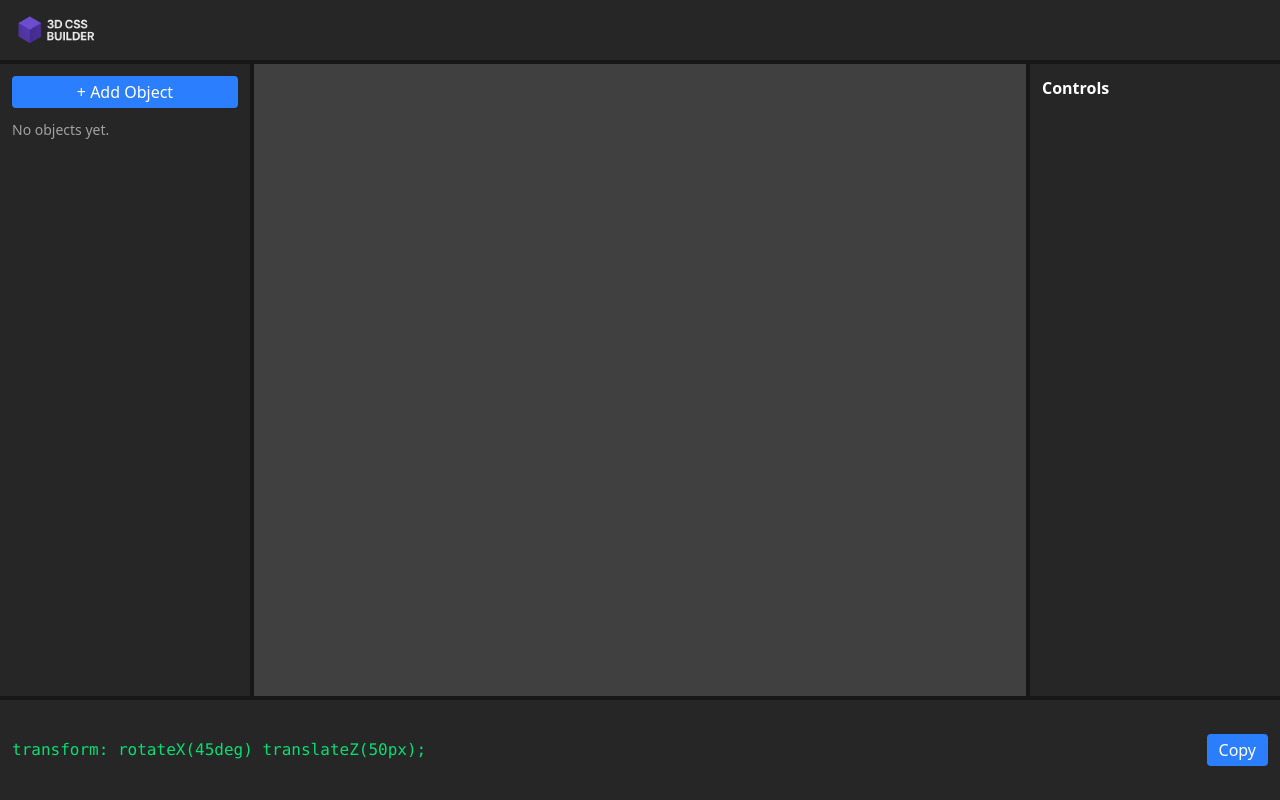
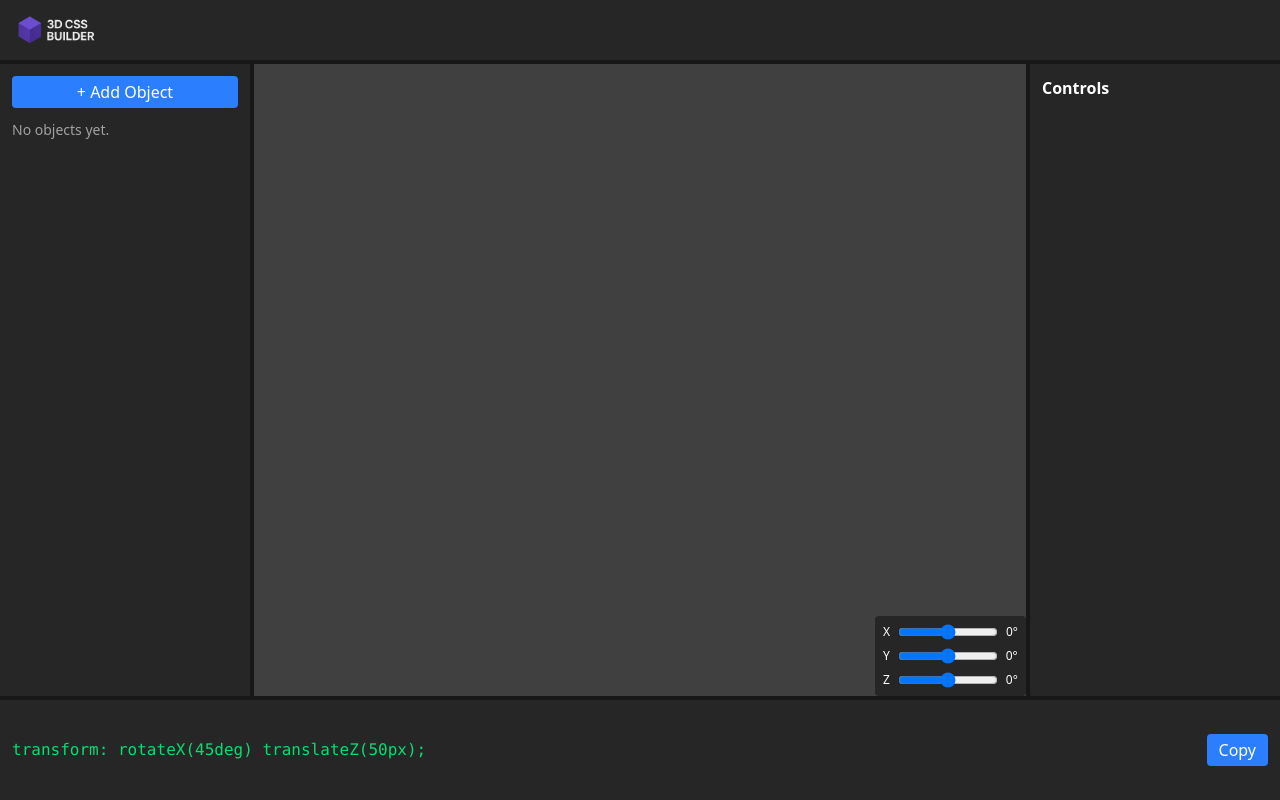
Before and after one commit to georgiancoder/3dcss, a React (Vite) app: page / in a window 1280 px wide. Built offline with nearby package versions, Linux system fonts and the light colour scheme.

Commit message:
viewport rotation

```diff
--- a/src/App.tsx
+++ b/src/App.tsx
@@ -164,7 +164,7 @@ function App() {
 
             {/* PREVIEW AREA */}
             <main
-                className="bg-neutral-700 flex items-center justify-center perspective-1000 overflow-hidden viewport-3d"
+                className="bg-neutral-700 flex items-center justify-center perspective-[100vw] overflow-hidden viewport-3d"
                 style={{ gridArea: "preview" }}
             >
                 <Viewport items={items}/>
--- a/src/components/viewport.tsx
+++ b/src/components/viewport.tsx
@@ -1,4 +1,4 @@
-import React from "react";
+import React, { useState } from "react";
 import type { ObjectItem } from "../App";
 
 interface ViewportProps {
@@ -11,8 +11,56 @@ const getTransform = (t: ObjectItem["transform"]) =>
     `scale3d(${t.scaleX}, ${t.scaleY}, ${t.scaleZ})`;
 
 const Viewport: React.FC<ViewportProps> = ({ items }) => {
+    const [rotateX, setRotateX] = useState(0);
+    const [rotateY, setRotateY] = useState(0);
+    const [rotateZ, setRotateZ] = useState(0);
+
     return (
-        <div className="relative w-full h-full flex items-center justify-center transform-3d">
+        <div className="relative w-full h-full">
+            <div className="absolute bottom-0 right-0 z-10 bg-neutral-800 bg-opacity-80 p-2 rounded flex flex-col gap-2">
+                <label className="flex items-center gap-2 text-xs">
+                    X
+                    <input
+                        type="range"
+                        min={-180}
+                        max={180}
+                        value={rotateX}
+                        onChange={e => setRotateX(Number(e.target.value))}
+                        style={{ width: 100 }}
+                    />
+                    <span>{rotateX}°</span>
+                </label>
+                <label className="flex items-center gap-2 text-xs">
+                    Y
+                    <input
+                        type="range"
+                        min={-180}
+                        max={180}
+                        value={rotateY}
+                        onChange={e => setRotateY(Number(e.target.value))}
+                        style={{ width: 100 }}
+                    />
+                    <span>{rotateY}°</span>
+                </label>
+                <label className="flex items-center gap-2 text-xs">
+                    Z
+                    <input
+                        type="range"
+                        min={-180}
+                        max={180}
+                        value={rotateZ}
+                        onChange={e => setRotateZ(Number(e.target.value))}
+                        style={{ width: 100 }}
+                    />
+                    <span>{rotateZ}°</span>
+                </label>
+            </div>
+            <div className="relative w-full h-full flex flex-col items-center justify-center transform-3d"
+                style={{
+                    transform: `rotateX(${rotateX}deg) rotateY(${rotateY}deg) rotateZ(${rotateZ}deg)`,
+                    transition: "transform 0.2s cubic-bezier(.4,2,.6,1)",
+                }}
+            >
                 {items.map(item => (
                     <div
                         key={item.id}
@@ -29,6 +77,8 @@ const Viewport: React.FC<ViewportProps> = ({ items }) => {
                         title={item.name}
                     />
                 ))}
+
+            </div>
         </div>
     );
 };
```
Lines whose indentation alone changed are shown as unchanged.
